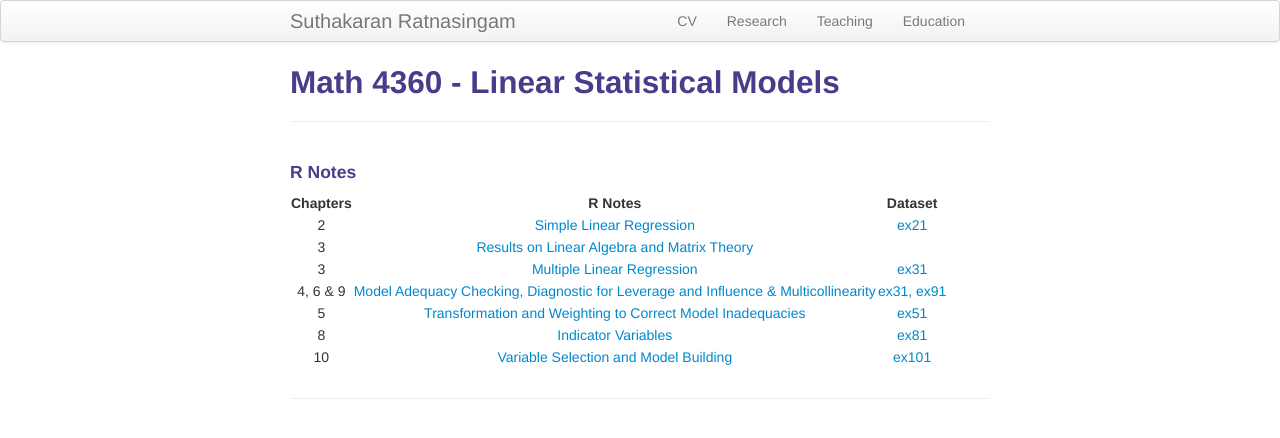
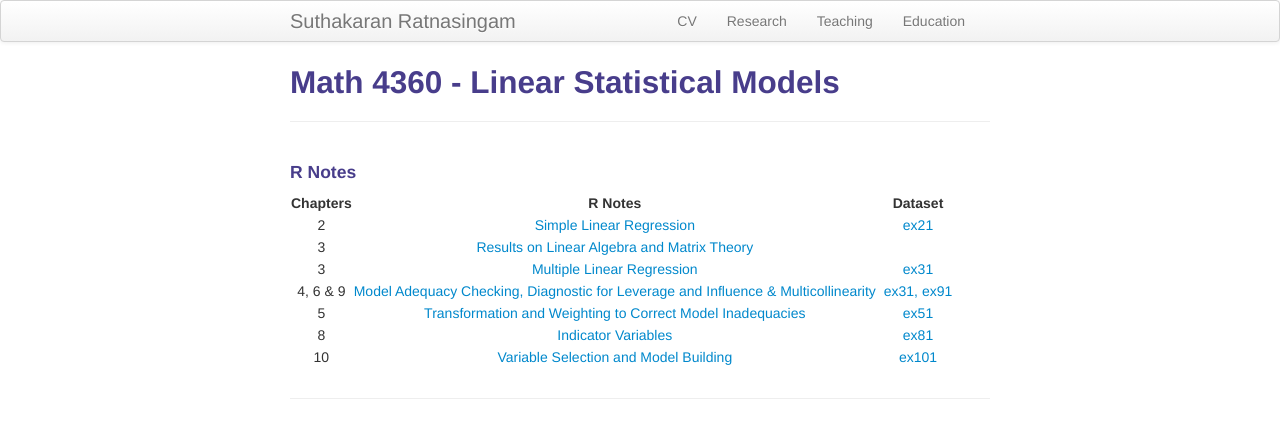
Before and after one commit to suthakaranr/suthakaranr.github.io, a Jekyll site: the page built from pages/Datasets4360.md, in a window 1280 px wide. Shown: the top 438 px of the page. Built offline with Jekyll 4.4.1, drawn with Linux system fonts in a browser that asks for light colours.

Commit message:
Update Datasets4360.md

```diff
--- a/pages/Datasets4360.md
+++ b/pages/Datasets4360.md
@@ -6,15 +6,15 @@ description: Linear Statistical Models
 
 #### R Notes
 
-| Chapters | R Notes |Dataset |
-| :---:         |     :---:      |     :---:      |
-|  2   | <a style="text-decoration:none" href="../assets/Data4360/RLabCh2.pdf" target="_blank" rel="noopener noreferrer">Simple Linear Regression</a>  |<a style="text-decoration:none" href="../assets/Data4360/ex21.txt" target="_blank" rel="noopener noreferrer">ex21</a>   |
-|  3   | <a style="text-decoration:none" href="../assets/Data4360/RLabCh31.pdf" target="_blank" rel="noopener noreferrer">Results on Linear Algebra and Matrix Theory</a>  |
-|  3   | <a style="text-decoration:none" href="../assets/Data4360/RLabCh3.pdf" target="_blank" rel="noopener noreferrer">Multiple Linear Regression</a>  | <a style="text-decoration:none" href="../assets/Data4360/ex31.txt" target="_blank" rel="noopener noreferrer">ex31</a>  |
-| 4, 6 & 9   | <a style="text-decoration:none" href="../assets/Data4360/RLabCh469.pdf" target="_blank" rel="noopener noreferrer">Model Adequacy Checking, Diagnostic for Leverage and Influence & Multicollinearity</a>  |<a style="text-decoration:none" href="../assets/Data4360/ex31.txt" target="_blank" rel="noopener noreferrer">ex31,</a> <a style="text-decoration:none" href="../assets/Data4360/ex91.txt" target="_blank" rel="noopener noreferrer">ex91</a>    |
-|  5   | <a style="text-decoration:none" href="../assets/Data4360/RLabCh5.pdf" target="_blank" rel="noopener noreferrer">Transformation and Weighting to Correct Model Inadequacies</a>  | <a style="text-decoration:none" href="../assets/Data4360/ex51.txt" target="_blank" rel="noopener noreferrer">ex51</a>   |
-|  8   | <a style="text-decoration:none" href="../assets/Data4360/RLabCh8.pdf" target="_blank" rel="noopener noreferrer">Indicator Variables</a>  |<a style="text-decoration:none" href="../assets/Data4360/ex81.txt" target="_blank" rel="noopener noreferrer">ex81</a>   |
-|  10   | <a style="text-decoration:none" href="../assets/Data4360/RLabCh10.pdf" target="_blank" rel="noopener noreferrer">Variable Selection and Model Building</a>  |<a style="text-decoration:none" href="../assets/Data4360/ex101.txt" target="_blank" rel="noopener noreferrer">ex101</a>   |
+| Chapters | R Notes |  | Dataset |
+| :---:         |     :---:      |     :---:      |  :---:      |
+|  2   | <a style="text-decoration:none" href="../assets/Data4360/RLabCh2.pdf" target="_blank" rel="noopener noreferrer">Simple Linear Regression</a>   |  |<a style="text-decoration:none" href="../assets/Data4360/ex21.txt" target="_blank" rel="noopener noreferrer">ex21</a>   |
+|  3   | <a style="text-decoration:none" href="../assets/Data4360/RLabCh31.pdf" target="_blank" rel="noopener noreferrer">Results on Linear Algebra and Matrix Theory</a>   |  |
+|  3   | <a style="text-decoration:none" href="../assets/Data4360/RLabCh3.pdf" target="_blank" rel="noopener noreferrer">Multiple Linear Regression</a>  |  |  <a style="text-decoration:none" href="../assets/Data4360/ex31.txt" target="_blank" rel="noopener noreferrer">ex31</a>  |
+| 4, 6 & 9   | <a style="text-decoration:none" href="../assets/Data4360/RLabCh469.pdf" target="_blank" rel="noopener noreferrer">Model Adequacy Checking, Diagnostic for Leverage and Influence & Multicollinearity</a>  |  | <a style="text-decoration:none" href="../assets/Data4360/ex31.txt" target="_blank" rel="noopener noreferrer">ex31,</a> <a style="text-decoration:none" href="../assets/Data4360/ex91.txt" target="_blank" rel="noopener noreferrer">ex91</a>    |
+|  5   | <a style="text-decoration:none" href="../assets/Data4360/RLabCh5.pdf" target="_blank" rel="noopener noreferrer">Transformation and Weighting to Correct Model Inadequacies</a>   |  | <a style="text-decoration:none" href="../assets/Data4360/ex51.txt" target="_blank" rel="noopener noreferrer">ex51</a>   |
+|  8   | <a style="text-decoration:none" href="../assets/Data4360/RLabCh8.pdf" target="_blank" rel="noopener noreferrer">Indicator Variables</a>   |  |<a style="text-decoration:none" href="../assets/Data4360/ex81.txt" target="_blank" rel="noopener noreferrer">ex81</a>   |
+|  10   | <a style="text-decoration:none" href="../assets/Data4360/RLabCh10.pdf" target="_blank" rel="noopener noreferrer">Variable Selection and Model Building</a>   |  |<a style="text-decoration:none" href="../assets/Data4360/ex101.txt" target="_blank" rel="noopener noreferrer">ex101</a>   |
 
 
 
```
